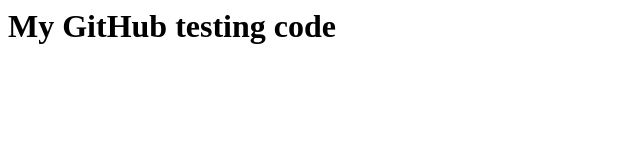
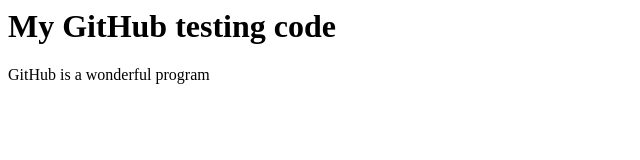
Before and after one commit to fredrickidemudia/Andela-MWS, a plain HTML site: page Fredrick_HTML/index.html in a window 1280 px wide. Shown: the whole page, without its empty margins (0-640 px from the left). Drawn offline with Linux system fonts and the light colour scheme.

Commit message:
Update index.html

```diff
--- a/Fredrick_HTML/index.html
+++ b/Fredrick_HTML/index.html
@@ -5,6 +5,7 @@
 
 <body>
 <h1> My GitHub testing code</h1>
+  <p> GitHub is a wonderful program<p>
 
 
 
```
